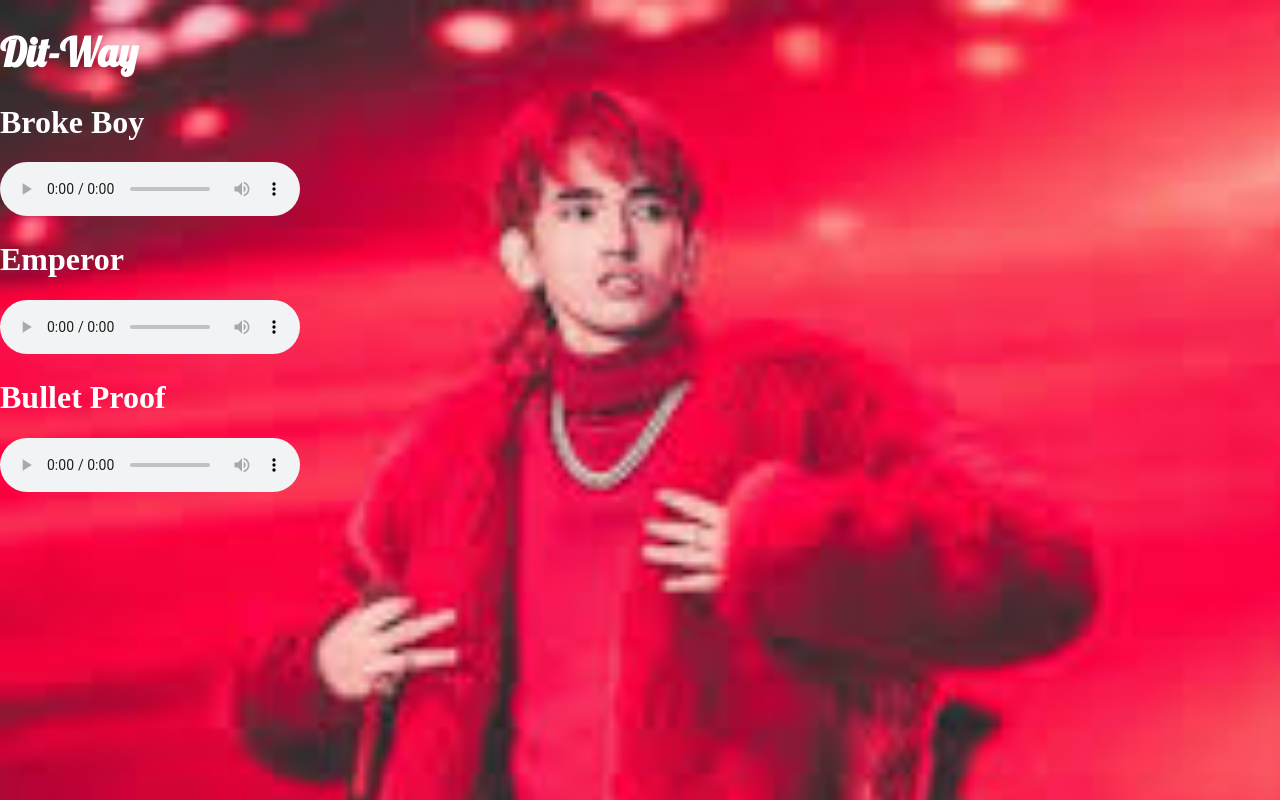
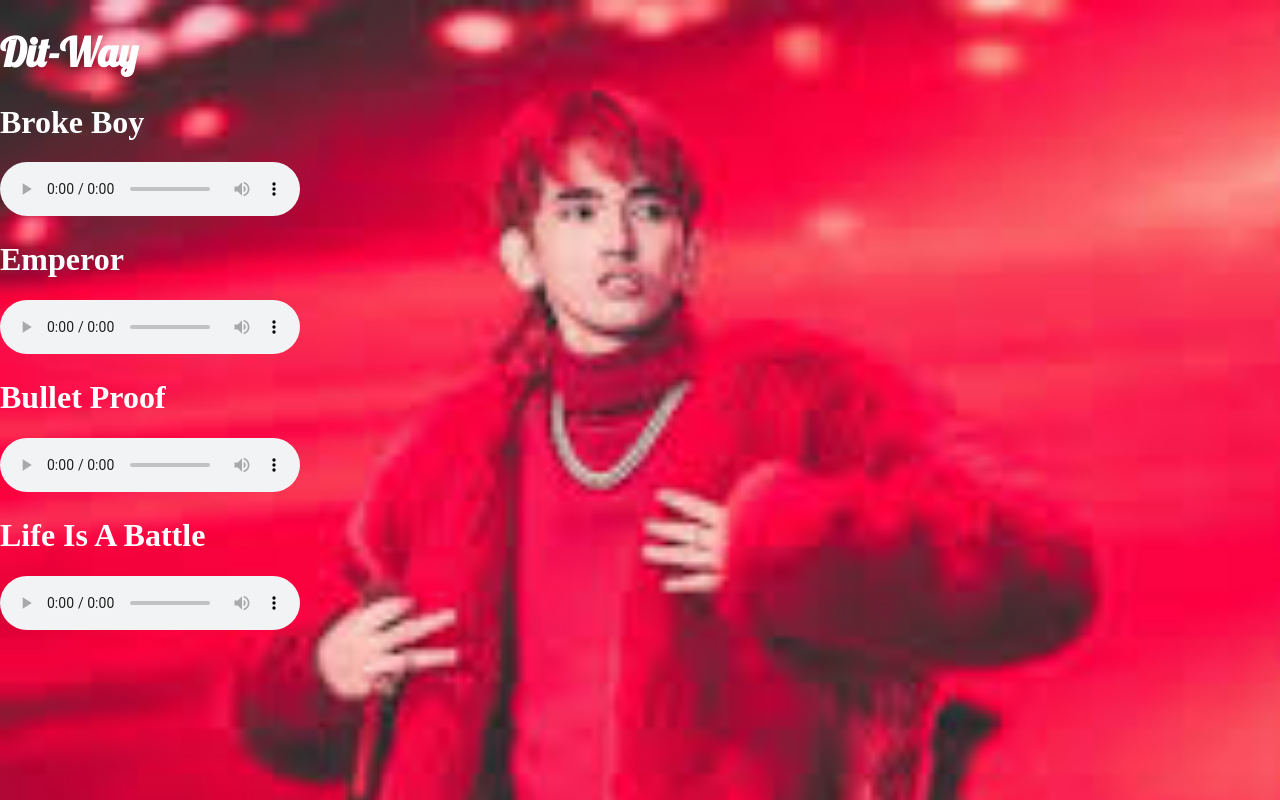
Before and after one commit to sokdavit59/heart, a plain HTML site: page index.html in a window 1280 px wide. Drawn offline with Linux system fonts and the light colour scheme; a web font is replaced by a local one.

Commit message:
Update index.html

```diff
--- a/index.html
+++ b/index.html
@@ -27,5 +27,10 @@
         <source src="G-DEVITH ‘ Bullet Proof ‘ Official Audio.ogg" type="audio/ogg">
         <source src="G-DEVITH ‘ Bullet Proof ‘ Official Audio.mp3" " type="audio/mp3">
     </audio>
+    <t></t><h1 style="color: white;">Life Is A Battle</h1>
+    <audio controls>
+        <source src="G-DEVITH - Life Is A Battle [ Eng_Kh CC ] M_V.ogg" type="audio/ogg">
+        <source src="G-DEVITH - Life Is A Battle [ Eng_Kh CC ] M_V.mp3" " type="audio/mp3">
+    </audio>
 </body>
 </html>
```
